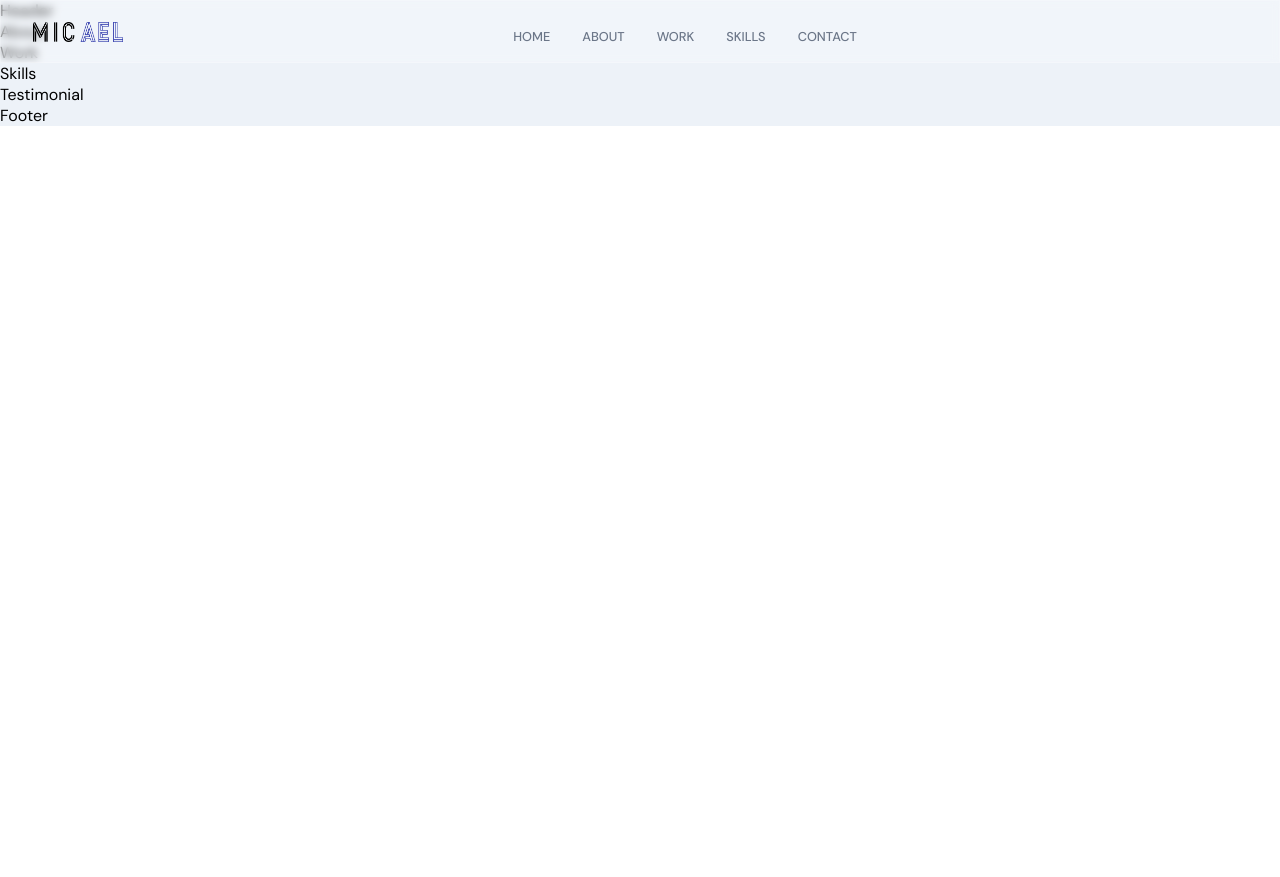
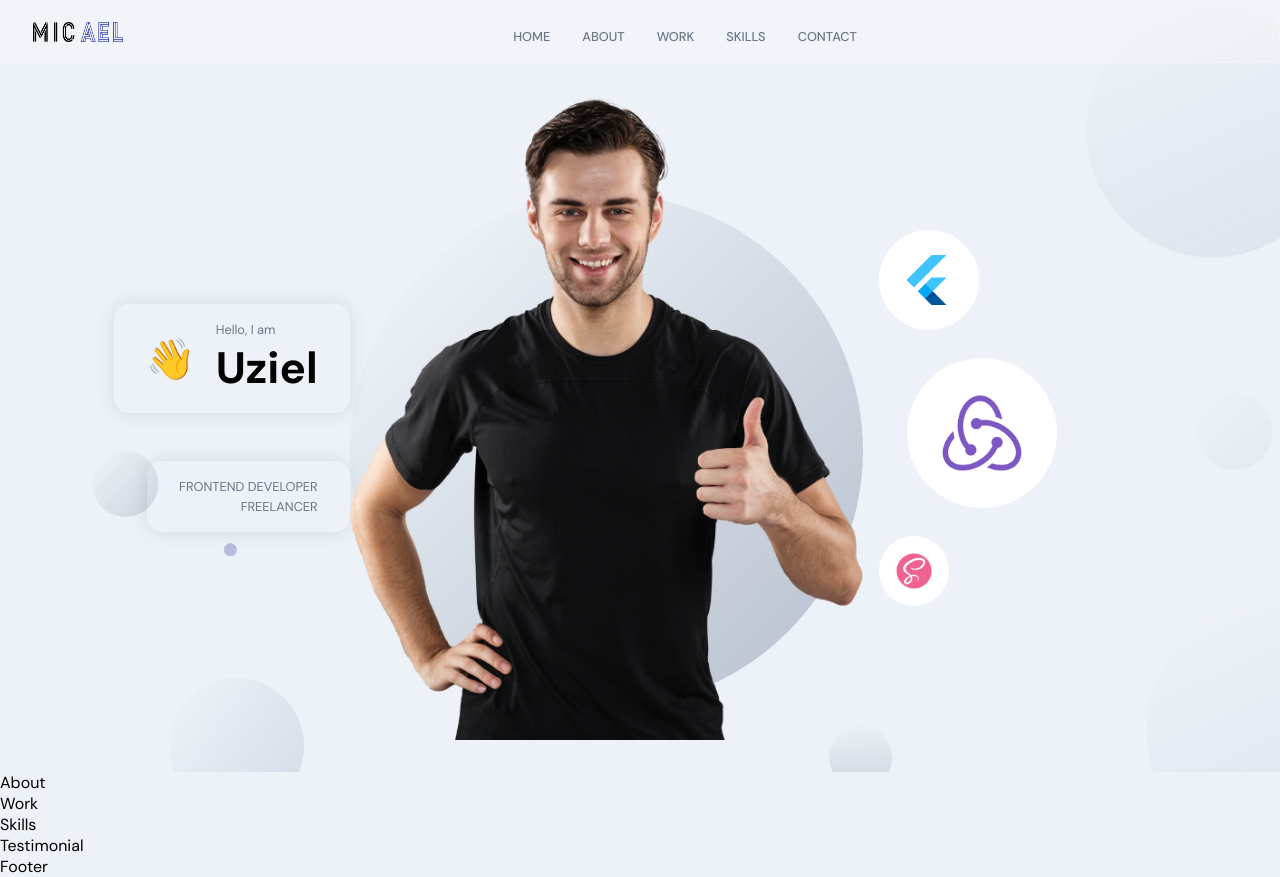
Before and after one commit to UzielPatron/portfolio_react, a React (Vite) app: page / in a window 1280 px wide. Before the commit the page ends 800 px from the top, so only its background shows below. Built offline with nearby package versions, Linux system fonts and the light colour scheme.

Commit message:
header section ended

```diff
--- a/src/components/Navbar/Navbar.jsx
+++ b/src/components/Navbar/Navbar.jsx
@@ -2,7 +2,7 @@
 import { HiMenuAlt4, HiX } from 'react-icons/hi';
 import { motion } from 'framer-motion';
 
-import images from '../../constants/images';
+import { images } from '../../constants';
 
 import './Navbar.scss';
 
--- /dev/null
+++ b/src/constants/index.js
@@ -0,0 +1 @@
+export { default as images } from './images';
--- a/src/container/Header/Header.jsx
+++ b/src/container/Header/Header.jsx
@@ -1,8 +1,72 @@
 import React from 'react';
+import { motion } from 'framer-motion';
+
+import { images } from '../../constants';
 import './Header.scss';
+
+
+const scaleVariants = {
+  whileInView: {
+    scale: [0, 1],
+    opacity: [0, 1],
+    transition: {
+      duration: 1,
+      ease: 'easeInOut'
+    }
+  }
+}
 
 export const Header = () => {
   return (
-    <div>Header</div>
+    <div id="home" className="app__header app__flex">
+      <motion.div
+        whileInView={{ x: [ -100, 0 ], opacity: [ 0, 1] }}
+        transition={{ duration: .5 }}
+        className="app__header-info"
+      >
+        <div className="app__header-badge">
+          <div className="badge-cmp app__flex">
+            <span>👋</span>
+            <div style={{ marginLeft: 20 }} >
+              <p className="p-text">Hello, I am</p>
+              <h1 className="head-text">Uziel</h1>
+            </div>
+          </div>
+
+          <div className="tag-cmp app__flex">
+            <p className="p-text">FrontEnd Developer</p>
+            <p className="p-text">Freelancer</p>
+          </div>
+        </div>
+      </motion.div>
+
+      <motion.div
+        whileInView={{ opacity: [ 0, 1] }}
+        transition={{ duration: .5, delayChildren: .5 }}
+        className="app__header-img"
+      >
+        <img src={images.profile} alt="profile_bg" />
+
+        <motion.img
+          whileInView={{ scale: [ 0, 1] }}
+          transition={{ duration: 1, ease: 'easeInOut' }}
+          src={ images.circle }
+          alt="profile_circle"
+          className="overlay_circle"
+        />
+      </motion.div>
+
+      <motion.div
+        variant={ scaleVariants }
+        whileInView={ scaleVariants.whileInView }
+        className="app__header-circles"
+      >
+        {[ images.flutter, images.redux, images.sass ].map( (circle, idx) => (
+          <div className="circle-cmp app__flex" key={`circle-${ idx }`}>
+            <img src={circle} alt="circle" />
+          </div>
+        ))}
+      </motion.div>
+    </div>
   )
 }
--- a/src/container/Header/Header.scss
+++ b/src/container/Header/Header.scss
@@ -0,0 +1,204 @@
+#home {
+  position: relative;
+  background: url('../../assets/bgIMG.png');
+  background-size: cover;
+  background-repeat: repeat;
+  background-position: center;
+
+  .app__wrapper {
+    padding: 0;
+
+    .copyright {
+      display: none;
+    }
+  }
+}
+
+.app__header {
+  flex: 1;
+  width: 100%;
+  height: 100%;
+  flex-direction: row;
+
+  padding: 6rem 2rem 0;
+
+
+  @media screen and (min-width: 2000px) {
+    padding-top: 8rem;
+  }
+
+  @media screen and (max-width: 1200px) {
+    flex-direction: column;
+  }
+
+  @media screen and (min-width: 450px) {
+    padding: 6rem 1rem 2rem;
+  }
+}
+
+.app__header-info {
+  flex: .65;
+  display: flex;
+  flex-direction: column;
+  justify-content: flex-start;
+  align-items: flex-start;
+  height: 100%;
+
+
+  @media screen and (max-width: 2000px) {
+    width: 100%;
+    margin-right: 0rem;
+  }
+}
+
+.app__header-badge {
+  width: 100%;
+  display: flex;
+  justify-content: flex-end;
+  align-items: flex-end;
+  flex-direction: column;
+
+  .badge-cmp, .tag-cmp {
+    padding: 1rem 2rem;
+    border: var(--white-color);
+    border-radius: 15px;
+    flex-direction: row;
+    width: auto;
+    box-shadow: 0 0 20px rgba(0, 0, 0, .1);
+  }
+
+
+  .tag-cmp {
+    flex-direction: column;
+    margin-top: 3rem;
+
+    p {
+      width: 100%;
+      text-transform: uppercase;
+      text-align: right;
+    }
+  }
+
+  span {
+    font-size: 2.5rem;
+
+
+    @media screen and (min-width: 2000px) {
+      font-size: 5rem;
+    }
+  }
+
+
+  @media screen and (max-width: 1200px) {
+    justify-content: flex-start;
+    align-items: flex-start;
+
+  }
+}
+
+
+.app__header-circles {
+  flex: .75;
+  display: flex;
+  flex-direction: column;
+  justify-content: space-evenly;
+  align-items: flex-start;
+
+  height: 100%;
+  margin-left: 1rem;
+
+  div {
+    width: 100px;
+    height: 100px;
+    border-radius: 50%;
+
+    background: var(--white-color);
+    box-shadow: 0, 0, 20px rgba(0, 0, 0, 0.1);
+
+    img {
+      width: 60%;
+      height: 60%;
+    }
+  }
+
+
+  div:nth-child(1) {
+    width: 100px;
+    height: 100px;
+  }
+
+  div:nth-child(2) {
+    margin: 1.75rem;
+    width: 150px;
+    height: 150px;
+  }
+
+  div:nth-child(3) {
+    width: 70px;
+    height: 70px;
+  }
+
+
+  @media screen and (min-width: 2000px) {
+    div:nth-child(1) {
+      width: 400px;
+      height: 400px;
+    }
+
+    div:nth-child(2) {
+      width: 170px;
+      height: 170px;
+    }
+
+    div:nth-child(3) {
+      width: 200px;
+      height: 200px;
+    }
+  }
+
+  @media screen and (max-width: 1200px) {
+    width: 100%;
+    flex-direction: row;
+    flex-wrap: wrap;
+    margin-left: 0;
+
+    div {
+      margin: 1rem;
+    }
+  }
+}
+
+
+.app__header-img {
+  flex: 1;
+  height: 100%;
+
+  display: flex;
+  justify-content: flex-end;
+  align-items: flex-end;
+  position: relative;
+
+
+  img {
+    width: 100%;
+    object-fit: contain;
+    z-index: 1;
+  }
+
+
+  .overlay_circle {
+    position: absolute;
+    left: 0;
+    right: 0;
+    bottom: 0;
+    z-index: 0;
+    width: 100%;
+    height: 90%;
+  }
+
+
+  @media screen and (max-width: 1200px) {
+    margin: 2rem 0;
+
+  }
+}
```
